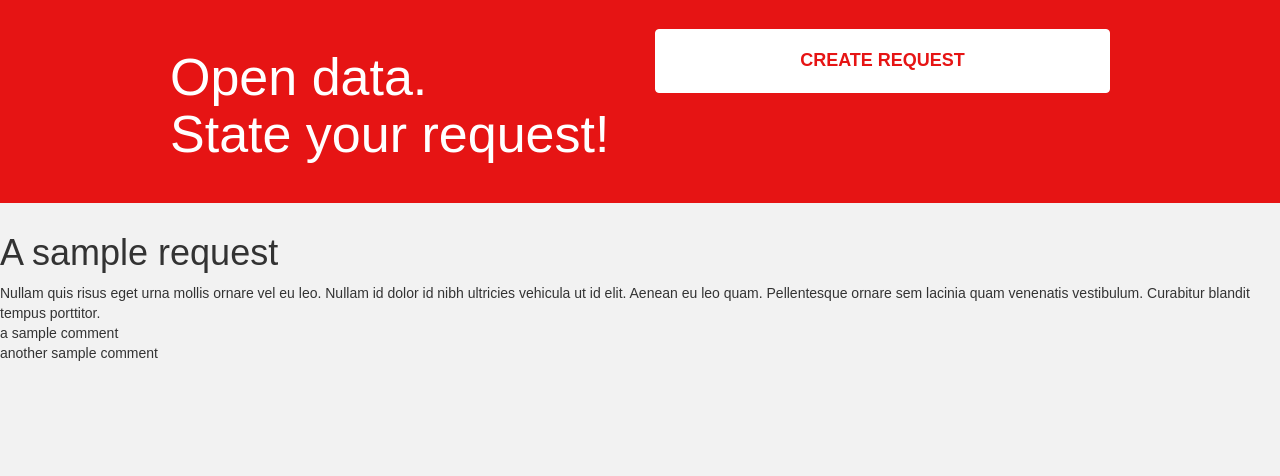
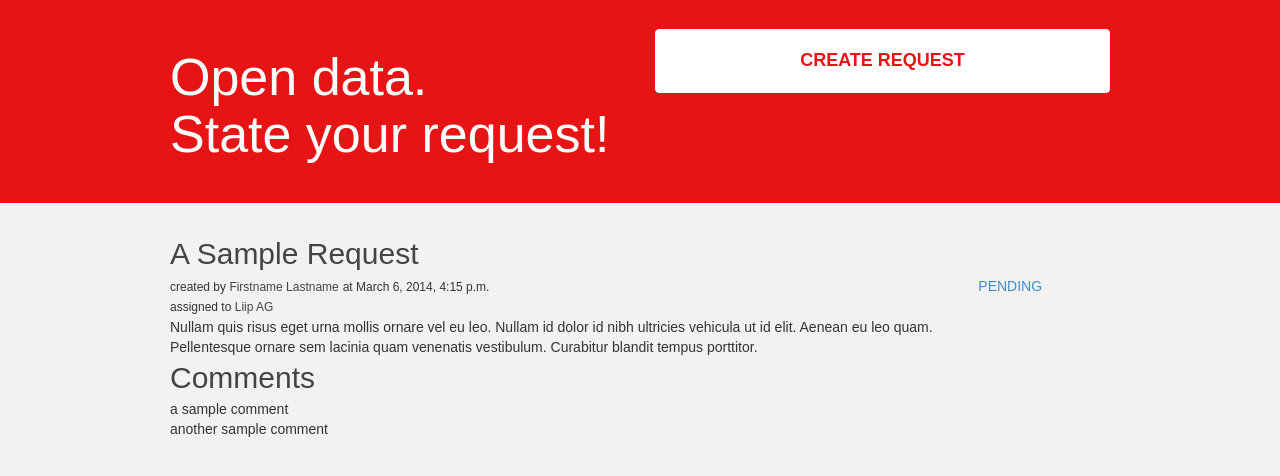
Before and after one commit to liip/request.data, a Django app: page /requests/1/ in a window 1280 px wide. Shown: the part 51-527 px from the top of the page. Run offline with Django 3.2, Linux system fonts and the light colour scheme; data comes from the database, SQL or seed files in the repository; parts of the project's set-up code (start-up, migrations or seed data) failed here and were passed over; some libraries are stand-ins or nearby versions; some web fonts are replaced.

Commit message:
All content now on request detail page.

```diff
--- a/apps/requests/templates/requests/request_detail.html
+++ b/apps/requests/templates/requests/request_detail.html
@@ -17,14 +17,43 @@
       </div>
     </div>
   </div>
-
-  <h1>{{req.title}}</h1>
-    <div class="comments">
-      {{req.description}}
-      {% for c in req.comments.all %}
-        <div class="comment">
-          {{c.description}}
+  <div class="container">
+    <div class="row">
+      <div class="col-md-12">
+        <span class="title">{{ req.title }}</span>
+      </div>
+    </div>
+    <div class="row">
+      <div class="col-md-10">
+        <div>
+          <span class="helper_text">created by </span>
+          <span class="creator">{{ req.creator.name }}</span>
+          <span class="helper_text"> at </span>
+          <span class="created">{{ req.created }}</span>
         </div>
-      {% endfor %}
+        <div>
+          <span class="helper_text">assigned to </span>
+          <span class="agency">{{ req.agency.a_name }}</span>
+        </div>
+        <div>
+          <span class="description">{{req.description}}</span>
+        </div>
+      </div>
+      <div class="col-md-2">
+        <a href="{% url "apps.requests.views.request_list" req.state %}"><span class="batch batch-{{ req.state }}"></span><span class="state {{ req.state }}">{{ req.state }}</span></a>
+      </div>
     </div>
+    <div class="row">
+      <div class="col-md-12">
+        <span class="title">Comments</span>
+      </div>
+      <div class="col-md-12">
+        {% for c in req.comments.all %}
+          <div class="comment">
+            {{c.description}}
+          </div>
+        {% endfor %}
+      </div>
+    </div>
+  </div>
 {% endblock %}
```
